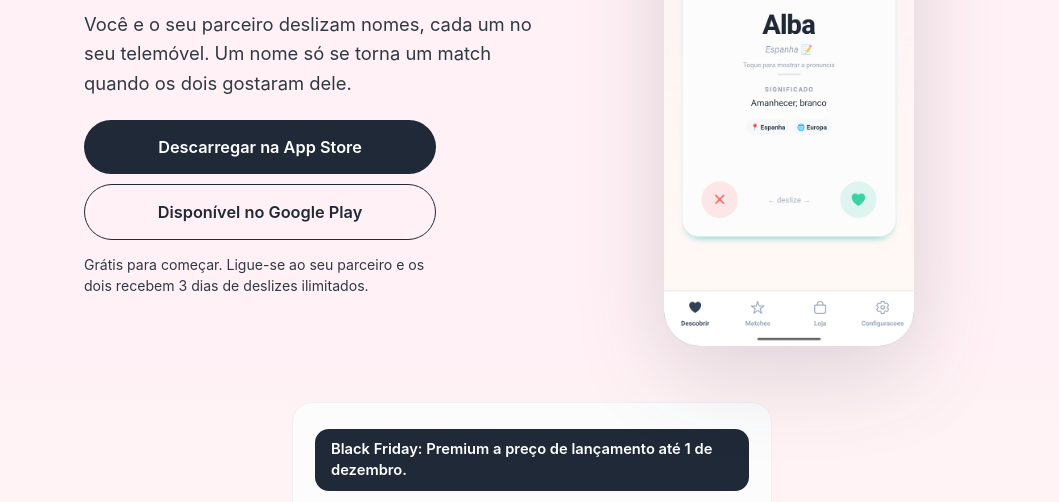
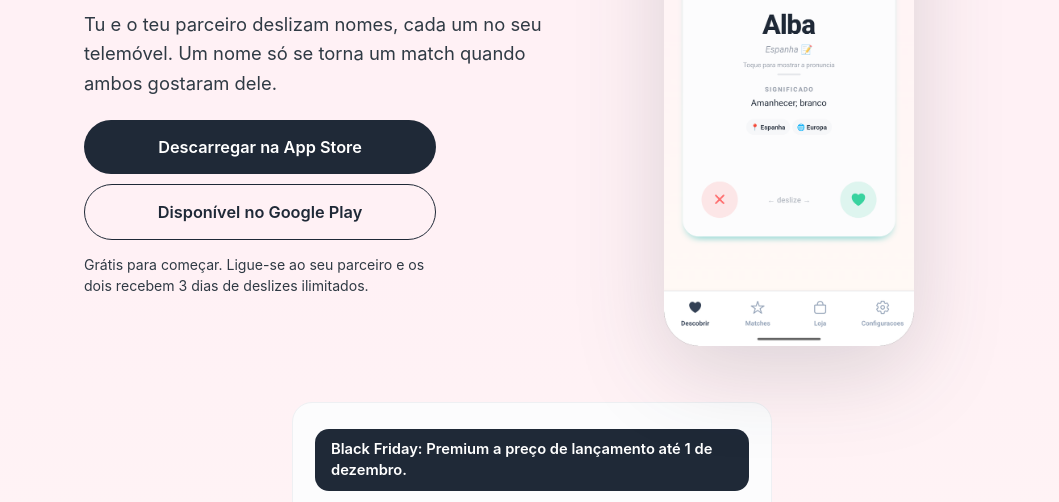
Before and after one commit to Dlmvos/Babinom-site, a plain HTML site: page pt/get/index.html in a window 1280 px wide. Shown: the part 298-800 px from the top of the page, without its empty margins (108-1167 px from the left). Drawn offline with Linux system fonts and the light colour scheme; no server answers.

Commit message:
fix(pt): the one Brazilian line on the European Portuguese page
`get.lead` opened with "Você e o seu parceiro" — the Brazilian register — on
a page that is otherwise European Portuguese. Found by the new pt/pt-BR
variant guard in the app repo, which checks siteCopy.json as well as
runtime.ts.

Rendered from scripts/siteCopy.json; es/get/index.html also had unrendered
changes from another session's Spanish A/B test and is deliberately left out.

Co-Authored-By: Claude Opus 5 <noreply@anthropic.com>

```diff
--- a/pt/get/index.html
+++ b/pt/get/index.html
@@ -163,7 +163,7 @@
         <div class="get-hero">
           <div>
             <h1>Encontrem juntos o nome do vosso bebé</h1>
-            <p class="lead va">Você e o seu parceiro deslizam nomes, cada um no seu telemóvel. Um nome só se torna um match quando os dois gostaram dele.</p>
+            <p class="lead va">Tu e o teu parceiro deslizam nomes, cada um no seu telemóvel. Um nome só se torna um match quando ambos gostaram dele.</p>
             <div class="store">
               <a class="btn" id="ios" data-track="ios" href="https://apps.apple.com/app/id6764676399">Descarregar na App Store</a>
               <a class="btn btn--ghost" id="play" data-track="android" href="https://play.google.com/store/apps/details?id=com.daanvos.namenest">Disponível no Google Play</a>
```
